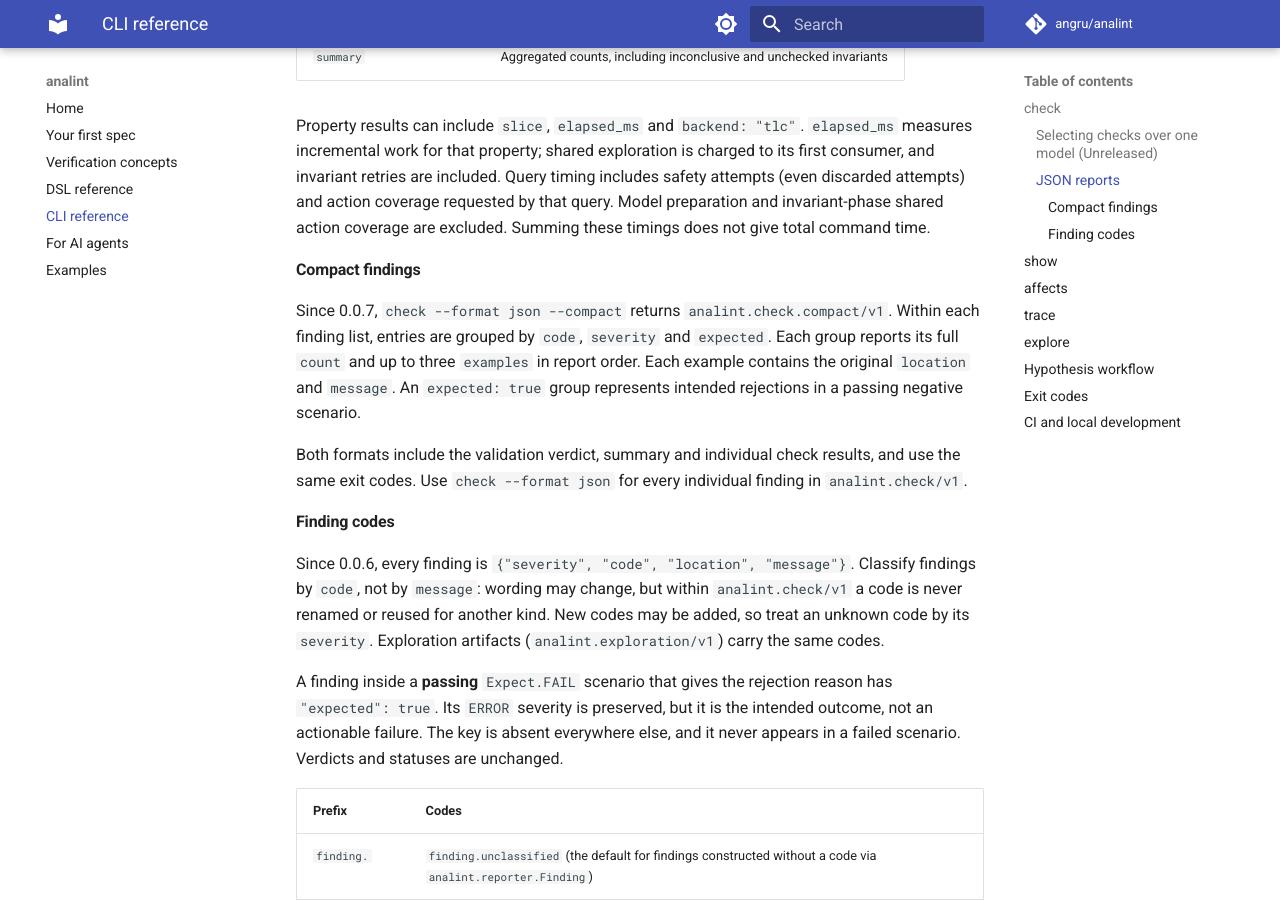
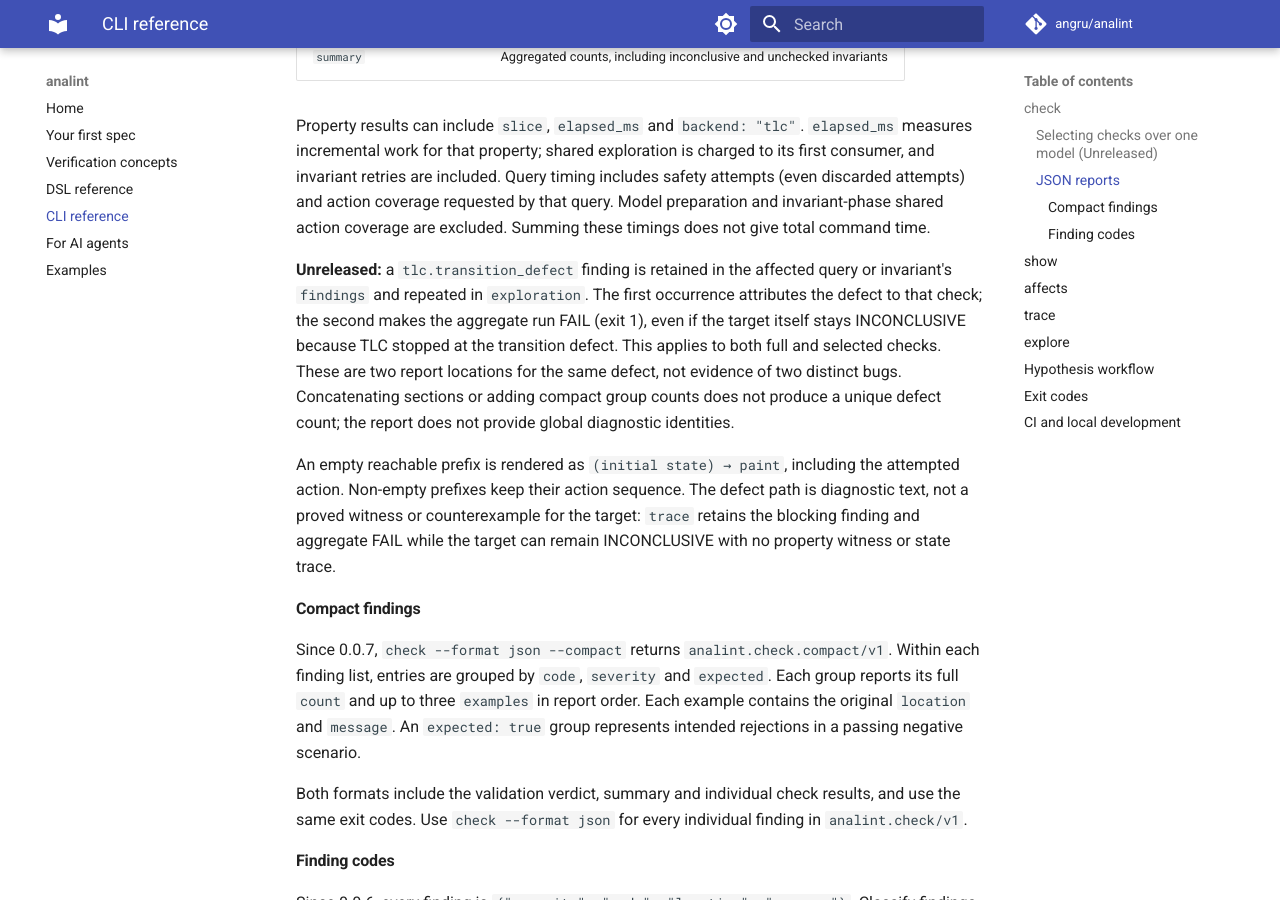
Before and after one commit to angru/analint, an MkDocs documentation site: the page built from docs/cli.md, in a window 1280 px wide and 900 px high, scrolled down 3799 px. Built offline with MkDocs 1.6.1 and Material for MkDocs 9.7.7, drawn with Linux system fonts in a browser that asks for light colours; comment, search, counter and statistics services are not loaded.

Commit message:
Clarify TLC transition-defect diagnostics and report attribution (#36)

```diff
--- a/docs/cli.md
+++ b/docs/cli.md
@@ -154,6 +154,21 @@ charged to its first consumer, and invariant retries are included. Query timing
 includes safety attempts (even discarded attempts) and action coverage requested
 by that query. Model preparation and invariant-phase shared action coverage are
 excluded. Summing these timings does not give total command time.
+
+**Unreleased:** a `tlc.transition_defect` finding is retained in the affected
+query or invariant's `findings` and repeated in `exploration`. The first occurrence
+attributes the defect to that check; the second makes the aggregate run FAIL
+(exit 1), even if the target itself stays INCONCLUSIVE because TLC stopped at the
+transition defect. This applies to both full and selected checks. These are two
+report locations for the same defect, not evidence of two distinct bugs.
+Concatenating sections or adding compact group counts does not produce a unique
+defect count; the report does not provide global diagnostic identities.
+
+An empty reachable prefix is rendered as `(initial state) → paint`, including
+the attempted action. Non-empty prefixes keep their action sequence. The defect
+path is diagnostic text, not a proved witness or counterexample for the target:
+`trace` retains the blocking finding and aggregate FAIL while the target can
+remain INCONCLUSIVE with no property witness or state trace.
 
 #### Compact findings
 
```
Also changed, not shown: CHANGELOG.md (+9 -0 lines), ROADMAP.md (+13 -3 lines), 4 other files.
